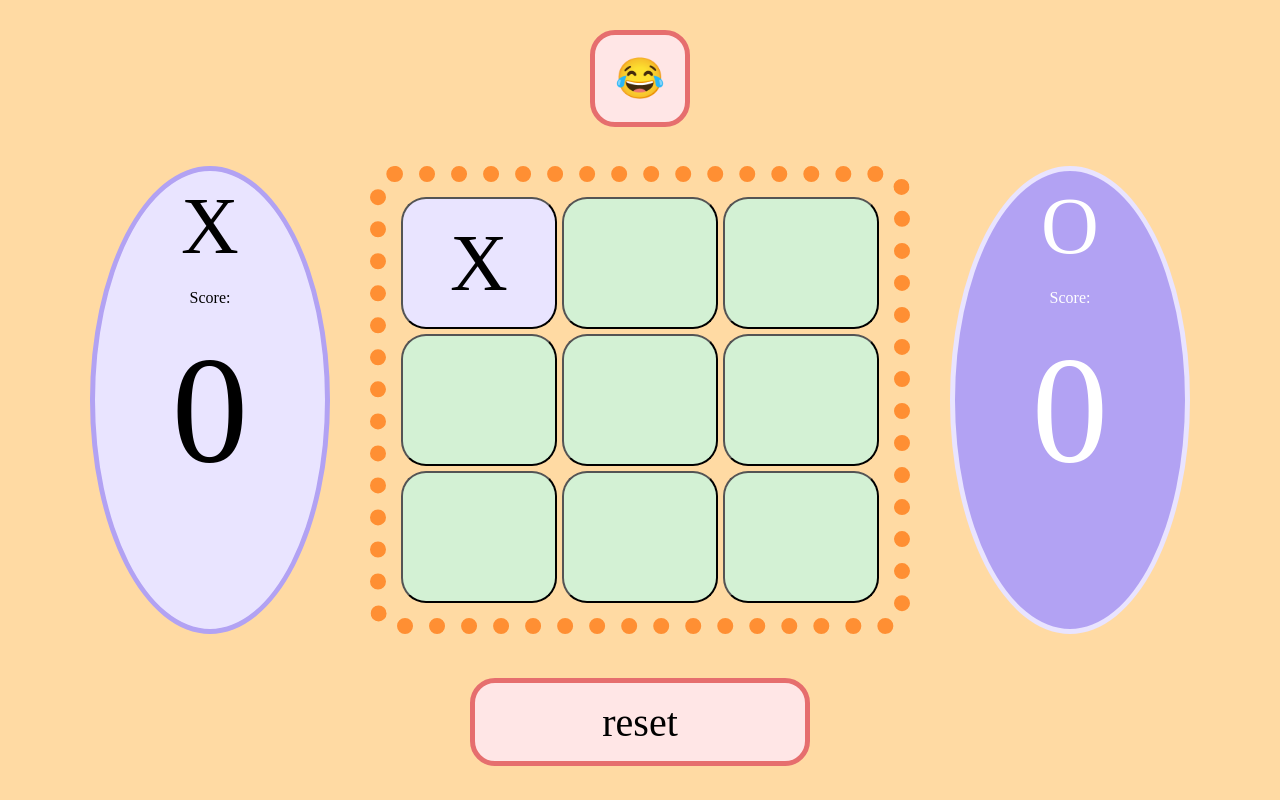
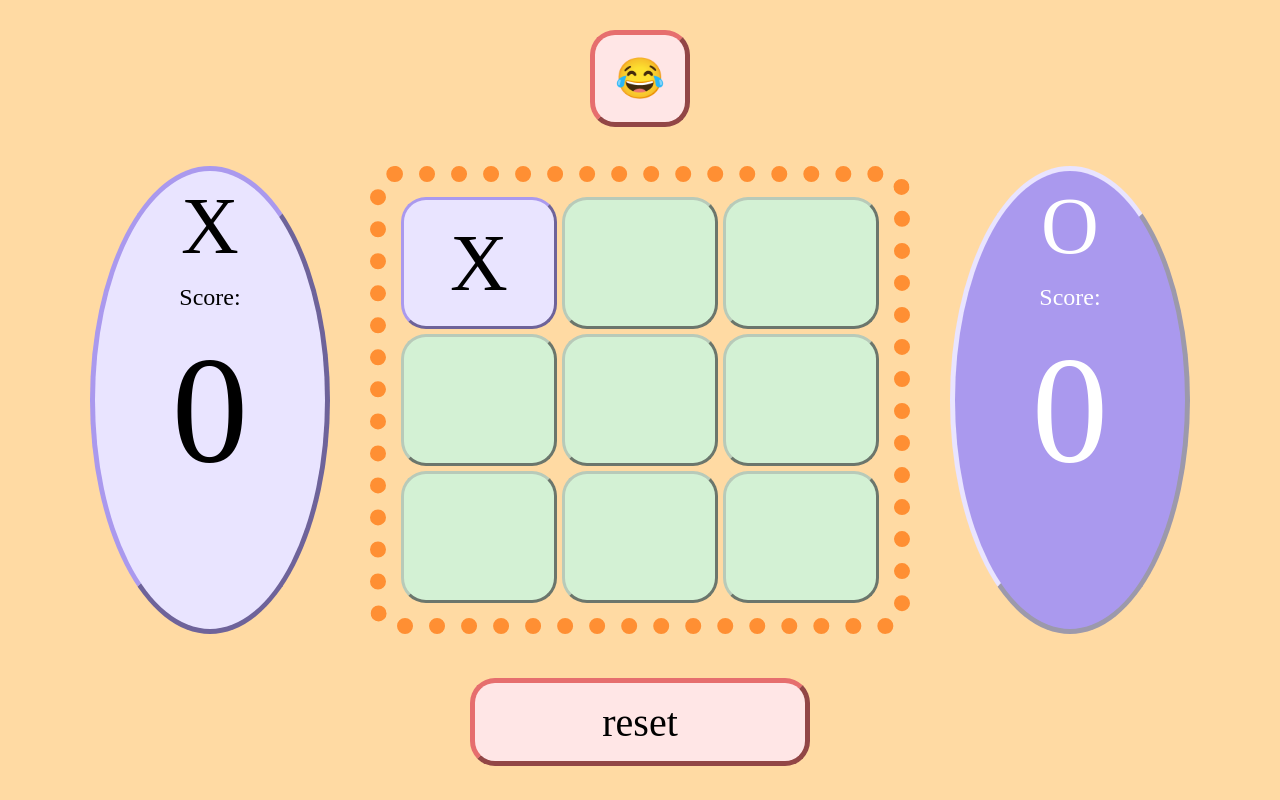
Before and after one commit to lukespicknall/TicTacToe, a website: page index.html in a window 1280 px wide. Both pictures are taken after a click on the button 479 px from the left and 263 px from the top of the page. Drawn offline with Linux system fonts and the light colour scheme; a web font is replaced by a local one.

Commit message:
create border style on game squares and other elements using outset border.

```diff
--- a/style.css
+++ b/style.css
@@ -6,7 +6,7 @@
 :root {
     --main-orange: rgb(255, 218, 163);
     --light-purp: rgb(233, 228, 255);
-    --dark-purp:rgb(178, 162, 243);
+    --dark-purp:rgb(170, 153, 238);
 }
 
 * {
@@ -50,7 +50,7 @@ body {
 .game-stat {
     /* display: none; */
     background-color: rgb(255, 230, 230);
-    border: 5px solid rgb(230, 110, 110);
+    border: 5px outset rgb(230, 110, 110);
     border-radius: 25px;
     font-size: 40px;
     padding: 20px;
@@ -69,14 +69,14 @@ body {
 .x-stat {
     grid-area: xstat;
     background-color: var(--light-purp);
-    border: 5px solid var(--dark-purp);
+    border: 5px outset var(--dark-purp);
     margin-right: 30px;
 }
 
 .o-stat {
     grid-area: ostat;
     background-color: var(--dark-purp);
-    border: 5px solid var(--light-purp);
+    border: 5px outset var(--light-purp);
     color: white;
     margin-left: 30px;
 }
@@ -98,6 +98,7 @@ font-size: 500%;
 .score-head {
 justify-content: center;
 align-items: center;
+font-size: 150%;
 }
 
 #x-score,
@@ -129,6 +130,7 @@ font-size: 955%;
     justify-content: center;
     align-items: center;
     background-color: rgb(211, 241, 212);
+    border: 3px outset rgb(184, 202, 185);
     border-radius: 25px;
 }
 
@@ -138,6 +140,7 @@ font-size: 955%;
     align-items: center;
     background-color: var(--light-purp);
     border-radius: 25px;
+    border: 3px outset var(--dark-purp);
     font-size: 500%;
 }
 
@@ -148,6 +151,7 @@ font-size: 955%;
     background-color: var(--dark-purp);
     color: white;
     border-radius: 25px;
+    border: 3px outset var(--light-purp);
     font-size: 500%;
 }
 
@@ -162,10 +166,15 @@ font-size: 955%;
     display: flex;
     justify-content: center;
     align-items: center;
-    border: 5px solid rgb(230, 110, 110);
+    border: 5px outset rgb(230, 110, 110);
     background-color: rgb(255, 230, 230);
     width: 30%;
     height: 50%;
     border-radius: 25px;
     font-size: 40px;
 }
+
+.resetBtn:hover {
+        background-color: rgb(228, 210, 210);
+        cursor: pointer;
+}
```
